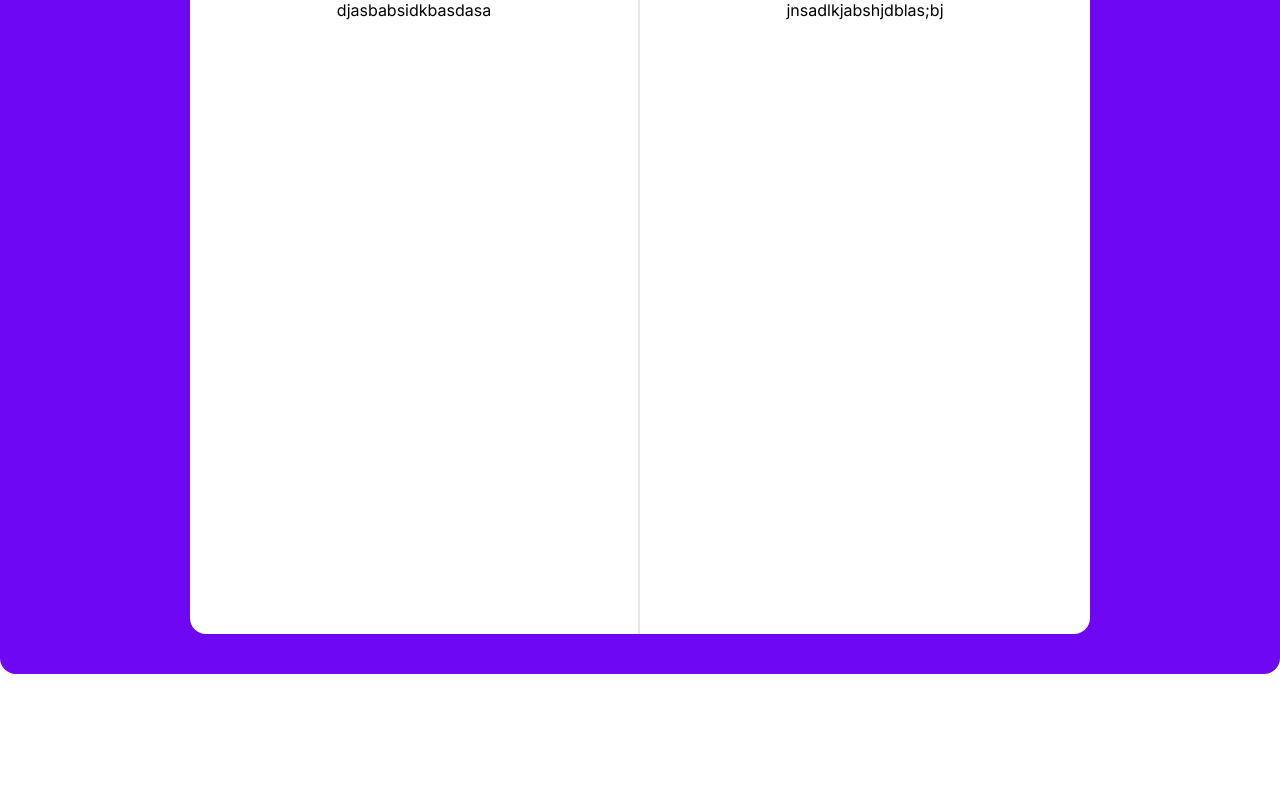
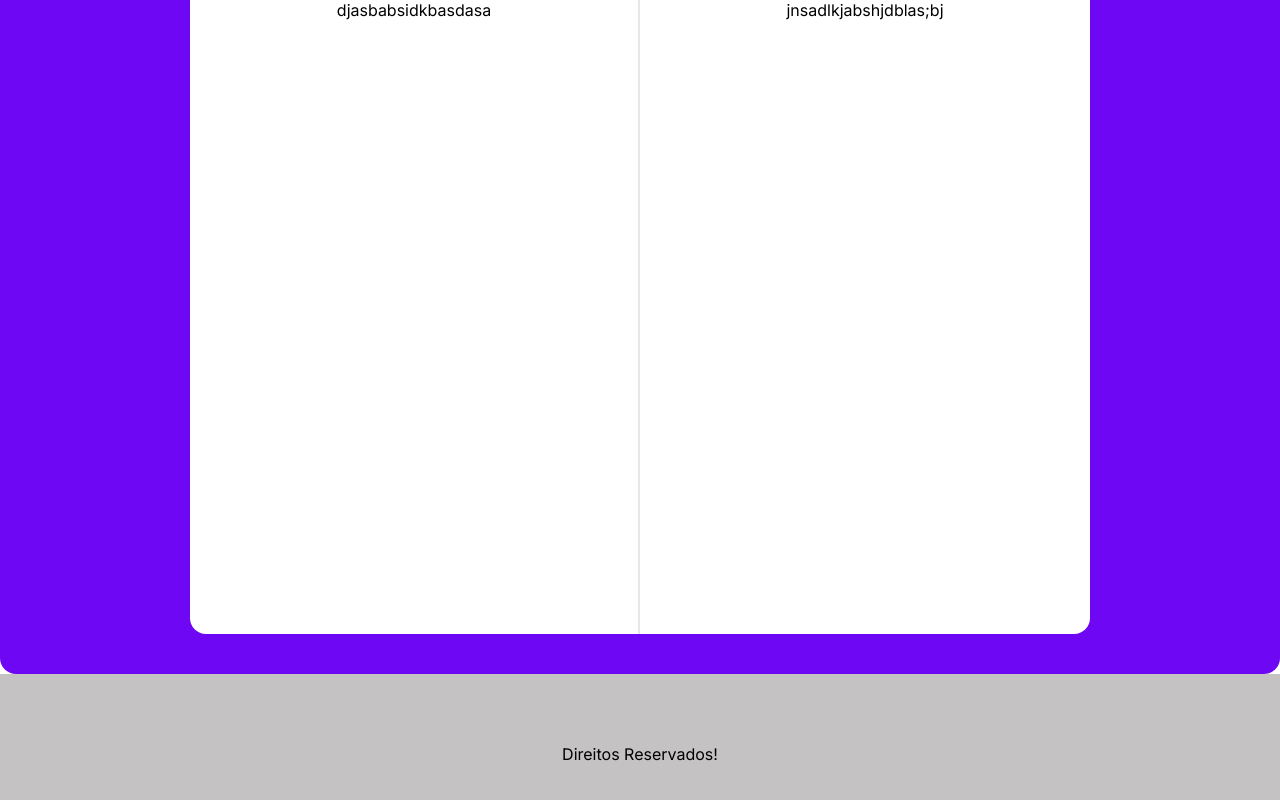
Before and after one commit to YuriCast/Personal-Portfolio, a Next.js app: page / in a window 1280 px wide. Shown: the part 1282-2082 px from the top of the page. Before the commit the page ends 1956 px from the top, so only its background shows below. Built offline with nearby package versions, Linux system fonts and the light colour scheme.

Commit message:
created footer

```diff
--- a/app/layout.tsx
+++ b/app/layout.tsx
@@ -1,7 +1,9 @@
 import './globals.css'
 import { ReactNode } from 'react'
 import { Inter } from 'next/font/google'
+
 import Navbar from '@/components/navbar'
+import Footer from '@/components/footer'
 
 const inter = Inter({ subsets: ['latin'] })
 
@@ -16,6 +18,7 @@ export default function RootLayout({ children }: { children: ReactNode }) {
       <body className={inter.className}>
         <Navbar />
         {children}
+        <Footer />
       </body>
     </html>
   )
--- /dev/null
+++ b/components/footer.tsx
@@ -0,0 +1,11 @@
+import React from 'react'
+
+const Footer = () => {
+  return (
+    <div className="mx-auto flex h-40 w-full items-center justify-center bg-[#c4c2c2] text-center">
+      <p className="">Direitos Reservados!</p>
+    </div>
+  )
+}
+
+export default Footer
```
